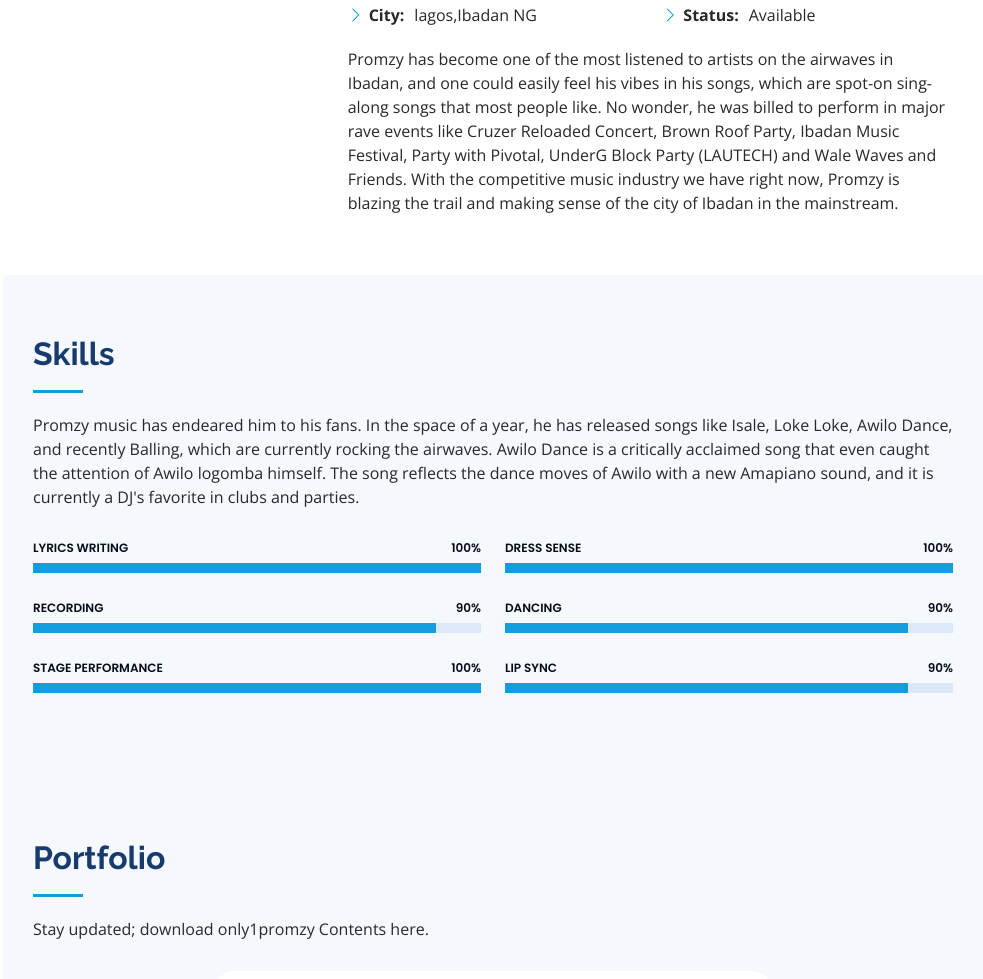
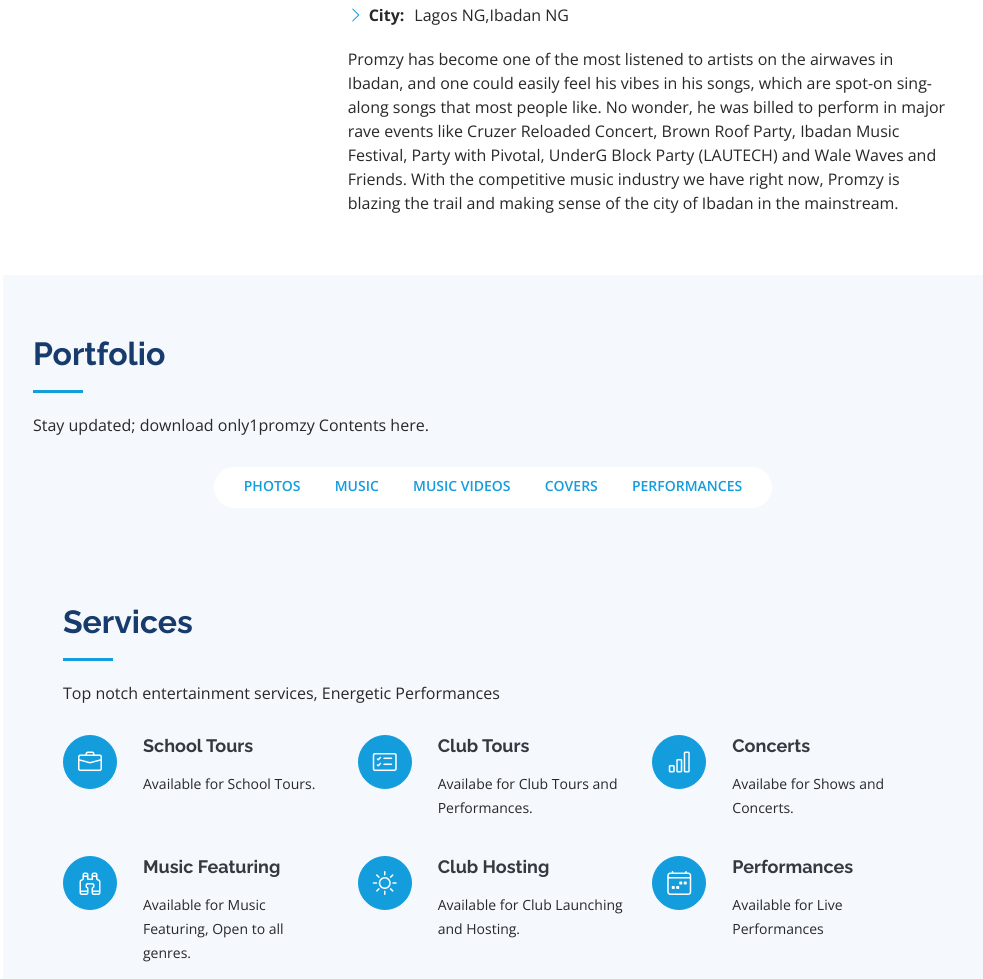
Before and after one commit to Tripsboy/Only1promzy, a plain HTML site: page index.html in a window 1280 px wide. Shown: the part 1393-2372 px from the top of the page, without its empty margins (297-1280 px from the left). Drawn offline with nearby package versions, Linux system fonts and the light colour scheme.

Commit message:
Update index.html

```diff
--- a/index.html
+++ b/index.html
@@ -94,15 +94,14 @@
             <div class="row">
               <div class="col-lg-6">
                 <ul>
-                  <li><i class="bi bi-chevron-right"></i> <strong>Birthday:</strong> <span>10 SEPT 1995</span></li>
+                  <li><i class="bi bi-chevron-right"></i> <strong>Birthday:</strong> <span>10 SEPT</span></li>
                   <li><i class="bi bi-chevron-right"></i> <strong>Website:</strong> <span>www.only1promzy.com</span></li>
                   <li><i class="bi bi-chevron-right"></i> <strong>Phone:</strong> <span>+234 704 861 3857</span></li>
-                  <li><i class="bi bi-chevron-right"></i> <strong>City:</strong> <span>lagos,Ibadan NG</span></li>
+                  <li><i class="bi bi-chevron-right"></i> <strong>City:</strong> <span>Lagos NG,Ibadan NG</span></li>
                 </ul>
               </div>
               <div class="col-lg-6">
                 <ul>
-                  <li><i class="bi bi-chevron-right"></i> <strong>Age:</strong> <span>28</span></li>
                   <li><i class="bi bi-chevron-right"></i> <strong>Genre:</strong> <span>Afrobeats</span></li>
                   <li><i class="bi bi-chevron-right"></i> <strong>Bookings:</strong> <span>officialonly1promzy@gmail.com</span></li>
                   <li><i class="bi bi-chevron-right"></i> <strong>Status:</strong> <span>Available</span></li>
@@ -119,72 +118,6 @@
     </section><!-- End About Section -->
 
 
-
-    <!-- ======= Skills Section ======= -->
-    <section id="skills" class="skills section-bg">
-      <div class="container">
-
-        <div class="section-title">
-          <h2>Skills</h2>
-          <p>Promzy music has endeared him to his fans. In the space of a year, he has released songs like Isale, Loke Loke,  Awilo Dance, and recently Balling, which are currently rocking the airwaves. Awilo Dance is a critically acclaimed song that even caught the attention of Awilo logomba himself. The song reflects the dance moves of Awilo with a new Amapiano sound, and it is currently a DJ's favorite in clubs and parties.</p>
-        </div>
-
-        <div class="row skills-content">
-
-          <div class="col-lg-6" data-aos="fade-up">
-
-            <div class="progress">
-              <span class="skill">Lyrics Writing <i class="val">100%</i></span>
-              <div class="progress-bar-wrap">
-                <div class="progress-bar" role="progressbar" aria-valuenow="100" aria-valuemin="0" aria-valuemax="100"></div>
-              </div>
-            </div>
-
-            <div class="progress">
-              <span class="skill">Recording <i class="val">90%</i></span>
-              <div class="progress-bar-wrap">
-                <div class="progress-bar" role="progressbar" aria-valuenow="90" aria-valuemin="0" aria-valuemax="100"></div>
-              </div>
-            </div>
-
-            <div class="progress">
-              <span class="skill">Stage Performance <i class="val">100%</i></span>
-              <div class="progress-bar-wrap">
-                <div class="progress-bar" role="progressbar" aria-valuenow="100" aria-valuemin="0" aria-valuemax="100"></div>
-              </div>
-            </div>
-
-          </div>
-
-          <div class="col-lg-6" data-aos="fade-up" data-aos-delay="100">
-
-            <div class="progress">
-              <span class="skill">Dress Sense <i class="val">100%</i></span>
-              <div class="progress-bar-wrap">
-                <div class="progress-bar" role="progressbar" aria-valuenow="100" aria-valuemin="0" aria-valuemax="100"></div>
-              </div>
-            </div>
-
-            <div class="progress">
-              <span class="skill">Dancing <i class="val">90%</i></span>
-              <div class="progress-bar-wrap">
-                <div class="progress-bar" role="progressbar" aria-valuenow="90" aria-valuemin="0" aria-valuemax="100"></div>
-              </div>
-            </div>
-
-            <div class="progress">
-              <span class="skill">Lip Sync <i class="val">90%</i></span>
-              <div class="progress-bar-wrap">
-                <div class="progress-bar" role="progressbar" aria-valuenow="90" aria-valuemin="0" aria-valuemax="100"></div>
-              </div>
-            </div>
-
-          </div>
-
-        </div>
-
-      </div>
-    </section><!-- End Skills Section -->
 
 
 
```
